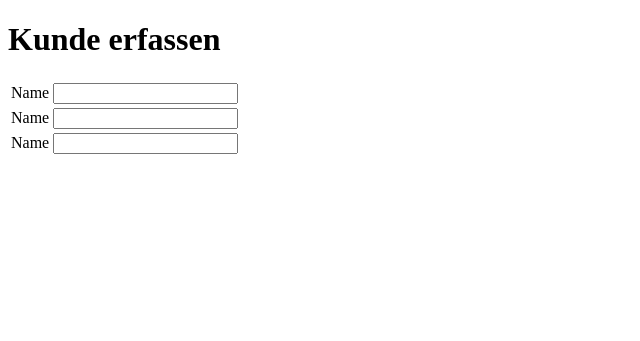
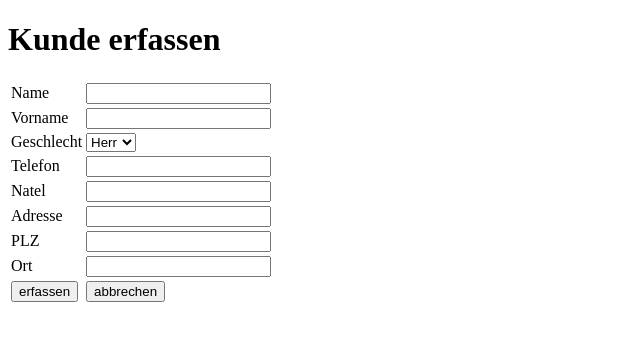
Before and after one commit to deepspace1000/M295-Projekt, a PHP site: page /erfassen_kunde.php in a window 1280 px wide. Shown: the top 341 px of the page, without its empty margins (0-640 px from the left). Run offline with PHP 8.4, Linux system fonts and the light colour scheme; the visitor is signed in with stand-in values (Sample User, id 1).

Commit message:
Update erfassen_kunde.php

```diff
--- a/src/erfassen_kunde.php
+++ b/src/erfassen_kunde.php
@@ -14,19 +14,48 @@
 </head>
 <body>
     <h1>Kunde erfassen</h1>
-    <form>
+    <form action="registrieren_kunde.php" method="POST">
         <table>
             <tr>
                 <td><label for="name">Name</label></td>
                 <td><input type="text" id="name" name="kname" maxlength="25"></td>
             </tr>
             <tr>
-                <td><label for="vorname">Name</label></td>
+                <td><label for="vorname">Vorname</label></td>
                 <td><input type="text" id="vorname" name="kvorname" maxlength="25"></td>
             </tr>
             <tr>
-                <td><label for="name">Name</label></td>
-                <td><input type="text" id="name" name="kname" maxlength="25"></td>
+                <td><label for="geschlecht">Geschlecht</label></td>
+                <td>
+                    <select name="kgeschlecht" id="geschlecht">
+                        <option value="Herr">Herr</option>
+                        <option value="Frau">Frau</option>
+                    </select>
+                </td>
+            </tr>
+            <tr>
+                <td><label for="tele">Telefon</label></td>
+                <td><input type="text" id="tele" name="ktele" maxlength="15"></td>
+            </tr>
+            <tr>
+                <td><label for="natel">Natel</label></td>
+                <td><input type="text" id="natel" name="knatel" maxlength="15"></td>
+            </tr>
+            <tr>
+                <td><label for="adresse">Adresse</label></td>
+                <td><input type="text" id="adresse" name="kadresse" maxlength="50"></td>
+            </tr>
+            <tr>
+                <td><label for="plz">PLZ</label></td>
+                <td><input type="number" id="plz" name="kplz" maxlength="4"></td>
+            </tr>
+            <tr>
+                <td><label for="ort">Ort</label></td>
+                <td><input type="text" id="ort" name="kort" maxlength="25"></td>
+            </tr>
+            <tr>
+                <td><input type="submit" name="sub" value="erfassen"></td>
+                <td><input type="submit" name="sub" value="abbrechen"></td>
             </tr>
         </table>
     </form>
```
